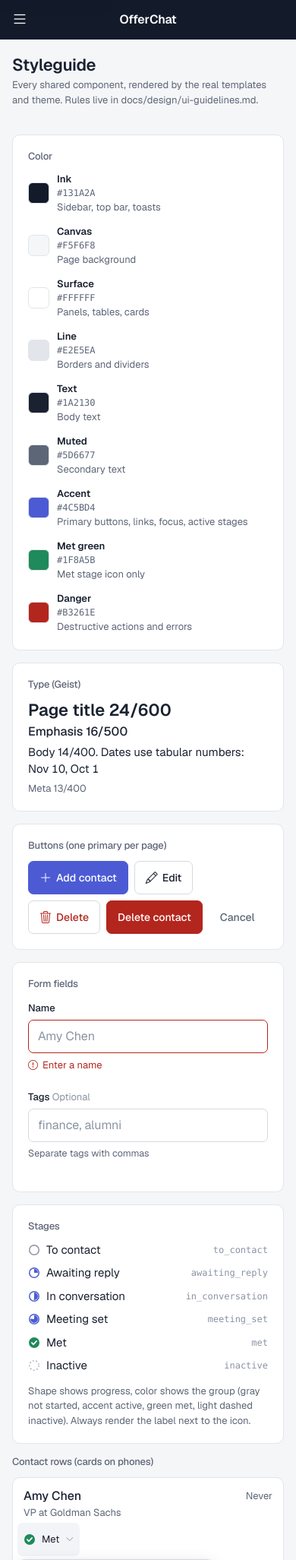
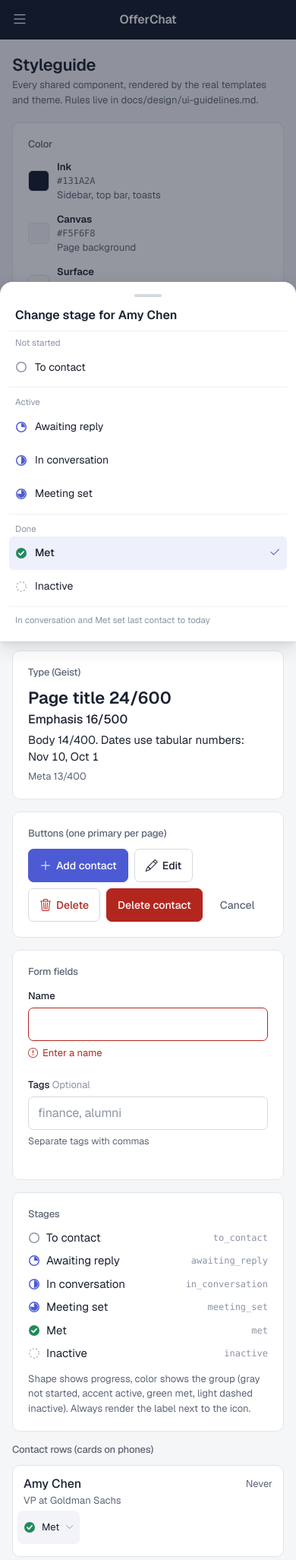
Before and after one commit to OfirF1110/MGT656-Final-Project, a Django app: page /styleguide/ in a window 390 px wide, after a click on "Met". Shown: the top 2053 px of the page at 76% size. Run offline with Django 5.2, Linux system fonts and the light colour scheme; the visitor is signed in with stand-in values (Sample User, id 1); data that the repository does not hold is empty; parts of the project's set-up code (start-up, migrations or seed data) failed here and were passed over.

Commit message:
Polish phone and desktop details found in browser checks (#10)
Stage menu becomes a bottom sheet on phones; the detail page shows Edit
and Delete at the bottom on phones (Delete was unreachable). Empty fields
no longer show example values, headers align, and a stage filter is named
in the no-results message.

Co-Authored-By: Claude Opus 5.5 <noreply@anthropic.com>

```diff
--- a/contacts/forms.py
+++ b/contacts/forms.py
@@ -26,9 +26,8 @@ class ContactForm(forms.ModelForm):
         if self.instance.pk:
             self.initial.setdefault("stage", self.instance.stage)
             self.initial.setdefault("tags", self.instance.tag_string)
-        self.fields["name"].widget.attrs.update({"autocomplete": "off", "placeholder": "Amy Chen"})
-        self.fields["company"].widget.attrs["placeholder"] = "Goldman Sachs"
-        self.fields["role"].widget.attrs["placeholder"] = "Vice President"
+        # Placeholders only where they show a format, so empty fields never look filled in.
+        self.fields["name"].widget.attrs["autocomplete"] = "off"
         self.fields["linkedin_url"].widget.attrs["placeholder"] = "linkedin.com/in/amychen"
         self.fields["tags"].widget.attrs["placeholder"] = "finance, alumni"
 
--- a/contacts/templates/contacts/_results.html
+++ b/contacts/templates/contacts/_results.html
@@ -18,7 +18,7 @@
 {% elif is_filtered %}
   <div class="empty-state">
     <div class="empty-icon" aria-hidden="true"><i class="bi bi-search"></i></div>
-    <p class="empty-title">{% if q %}No contacts match &quot;{{ q }}&quot;{% else %}No contacts in this stage{% endif %}</p>
+    <p class="empty-title">{% if q %}No contacts match &quot;{{ q }}&quot;{% if stage_label %} in {{ stage_label }}{% endif %}{% else %}No contacts in {{ stage_label }}{% endif %}</p>
     <p class="empty-body">Try a different name, company, or tag.</p>
     <a href="{% url 'contacts:list' %}" class="btn btn-quiet">Clear search</a>
   </div>
--- a/contacts/templates/contacts/_stage_menu.html
+++ b/contacts/templates/contacts/_stage_menu.html
@@ -11,6 +11,7 @@
     {% csrf_token %}
     <input type="hidden" name="context" value="{{ menu_context }}">
     <input type="hidden" name="next" value="{{ next_url }}">
+    <p class="stage-sheet-title">Change stage for {{ contact.name }}</p>
     {% for group_label, stages in stage_menu %}
       <div class="stage-group" role="group" aria-label="{{ group_label }}">
         <div class="stage-group-label" aria-hidden="true">{{ group_label }}</div>
--- a/contacts/templates/contacts/detail.html
+++ b/contacts/templates/contacts/detail.html
@@ -59,4 +59,9 @@
       </section>
     {% endif %}
   </div>
+
+  <div class="detail-mobile-actions">
+    <a href="{% url 'contacts:edit' contact.pk %}" class="btn btn-quiet"><i class="bi bi-pencil" aria-hidden="true"></i>Edit</a>
+    <a href="{% url 'contacts:delete' contact.pk %}" class="btn btn-danger-quiet"><i class="bi bi-trash3" aria-hidden="true"></i>Delete</a>
+  </div>
 {% endblock %}
--- a/contacts/views.py
+++ b/contacts/views.py
@@ -58,6 +58,7 @@ def contact_list(request):
         "total": mine.count(),
         "q": q,
         "stage": stage,
+        "stage_label": Stage(stage).label if stage else "",
         "is_filtered": bool(q or stage),
         "stage_choices": Stage.choices,
         "stage_menu": STAGE_MENU,
--- a/static/css/theme.css
+++ b/static/css/theme.css
@@ -192,7 +192,7 @@ body.public { min-height: 100vh; }
 .app-logout:hover { color: #fff; background: rgba(255, 255, 255, .06); }
 
 .app-main { margin-left: var(--oc-sidebar-width); min-height: 100vh; }
-.app-content { max-width: 1120px; margin: 0 auto; padding: 36px 40px 72px; }
+.app-content { max-width: 1200px; padding: 36px 48px 72px; }
 
 .app-topbar { display: none; }
 .topbar-button {
@@ -208,9 +208,9 @@ body.public { min-height: 100vh; }
 .app-offcanvas .app-nav-link, .app-offcanvas .app-account-link, .app-offcanvas .app-logout { min-height: 44px; }
 
 /* ---------- Page structure ---------- */
-.page-head { display: flex; align-items: flex-end; justify-content: space-between; gap: 16px; margin-bottom: 20px; flex-wrap: wrap; }
+.page-head { display: flex; align-items: center; justify-content: space-between; gap: 16px; margin-bottom: 20px; flex-wrap: wrap; }
 .page-title { font-size: 1.5rem; font-weight: 600; margin: 0; line-height: 1.2; }
-.page-meta { color: var(--oc-muted); font-size: .8125rem; margin-top: 4px; }
+.page-meta { color: var(--oc-muted); font-size: .8125rem; margin: 4px 0 0; }
 .page-actions { display: flex; gap: 8px; align-items: center; }
 .back-link { display: inline-flex; align-items: center; gap: 4px; color: var(--oc-muted); font-size: .8125rem; margin-bottom: 12px; min-height: 32px; }
 .back-link:hover { color: var(--oc-text); }
@@ -367,7 +367,7 @@ body.public { min-height: 100vh; }
 }
 .contact-head { min-height: 40px; color: var(--oc-muted); font-size: .75rem; border-bottom: 1px solid var(--oc-line); }
 .contact-list { list-style: none; margin: 0; padding: 0; }
-.contact-row { min-height: 60px; padding-top: 8px; padding-bottom: 8px; border-top: 1px solid var(--oc-line-soft); }
+.contact-row { min-height: 60px; padding-top: 8px; padding-bottom: 8px; border-top: 1px solid var(--oc-line); }
 .contact-row:first-child { border-top: 0; }
 .contact-row:hover { background: #FAFBFC; }
 .contact-row:last-child { border-radius: 0 0 var(--oc-radius-lg) var(--oc-radius-lg); }
@@ -436,6 +436,32 @@ body.public { min-height: 100vh; }
 .sg-swatch { display: grid; grid-template-columns: 28px 1fr; column-gap: 10px; font-size: .8125rem; align-items: center; }
 .sg-swatch .sg-chip { grid-row: span 3; width: 28px; height: 28px; border-radius: 6px; border: 1px solid var(--oc-line); }
 .sg-swatch code { color: var(--oc-muted); font-size: .75rem; }
-.sg-stage-list { list-style: none; margin: 0 0 12px; padding: 0; display: grid; grid-template-columns: repeat(auto-fill, minmax(200px, 1fr)); gap: 8px; }
+.sg-stage-list { list-style: none; margin: 0 0 12px; padding: 0; display: grid; grid-template-columns: repeat(auto-fill, minmax(280px, 1fr)); gap: 8px 24px; }
 .sg-stage-list li { display: flex; align-items: center; gap: 8px; }
 .sg-stage-list code { margin-left: auto; color: var(--oc-subtle); font-size: .75rem; }
+
+/* ---------- Phone stage sheet and detail actions ---------- */
+.stage-sheet-title { display: none; }
+.detail-mobile-actions { display: none; }
+
+@media (max-width: 767.98px) {
+  .stage-menu[open]::before {
+    content: ""; position: fixed; inset: 0; z-index: 1055; background: rgba(19, 26, 42, .45);
+  }
+  .stage-menu[open] .stage-popover {
+    position: fixed; z-index: 1056; left: 0; right: 0; bottom: 0; top: auto; width: auto;
+    border-radius: 16px 16px 0 0; border: 0; padding: 8px 12px calc(16px + env(safe-area-inset-bottom));
+    max-height: 85vh; overflow-y: auto; animation: oc-sheet-in .2s ease-out;
+  }
+  .stage-sheet-title {
+    display: block; font-weight: 600; font-size: 1rem; margin: 0; padding: 12px 8px 8px;
+    border-bottom: 1px solid var(--oc-line-soft);
+  }
+  .stage-sheet-title::before {
+    content: ""; display: block; width: 36px; height: 4px; border-radius: 2px; background: var(--oc-line-strong);
+    margin: -4px auto 12px;
+  }
+  .detail-mobile-actions { display: flex; gap: 8px; margin-top: 16px; }
+  .detail-mobile-actions .btn { flex: 1; }
+}
+@keyframes oc-sheet-in { from { transform: translateY(24px); opacity: .6; } to { transform: none; opacity: 1; } }
--- a/static/js/app.js
+++ b/static/js/app.js
@@ -56,7 +56,9 @@
       if (menu.matches && menu.matches("details.stage-menu") && menu.open) closeStageMenus(menu);
     }, true);
     document.addEventListener("click", function (event) {
-      if (!event.target.closest("details.stage-menu")) closeStageMenus(null);
+      // Outside a menu, or on the phone sheet's backdrop (the <details> itself): close.
+      var menu = event.target.closest("details.stage-menu");
+      if (!menu || event.target === menu) closeStageMenus(null);
     });
     document.addEventListener("keydown", function (event) {
       if (event.key !== "Escape") return;
```
Also changed, not shown: contacts/tests.py (+24 -0 lines).
